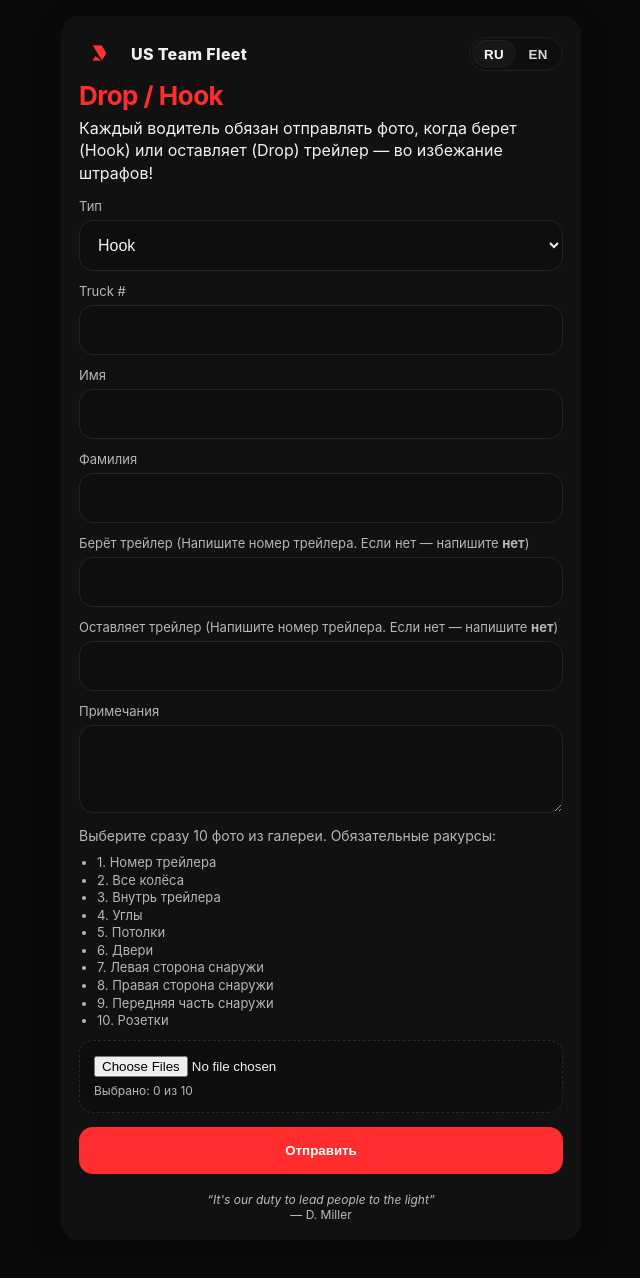
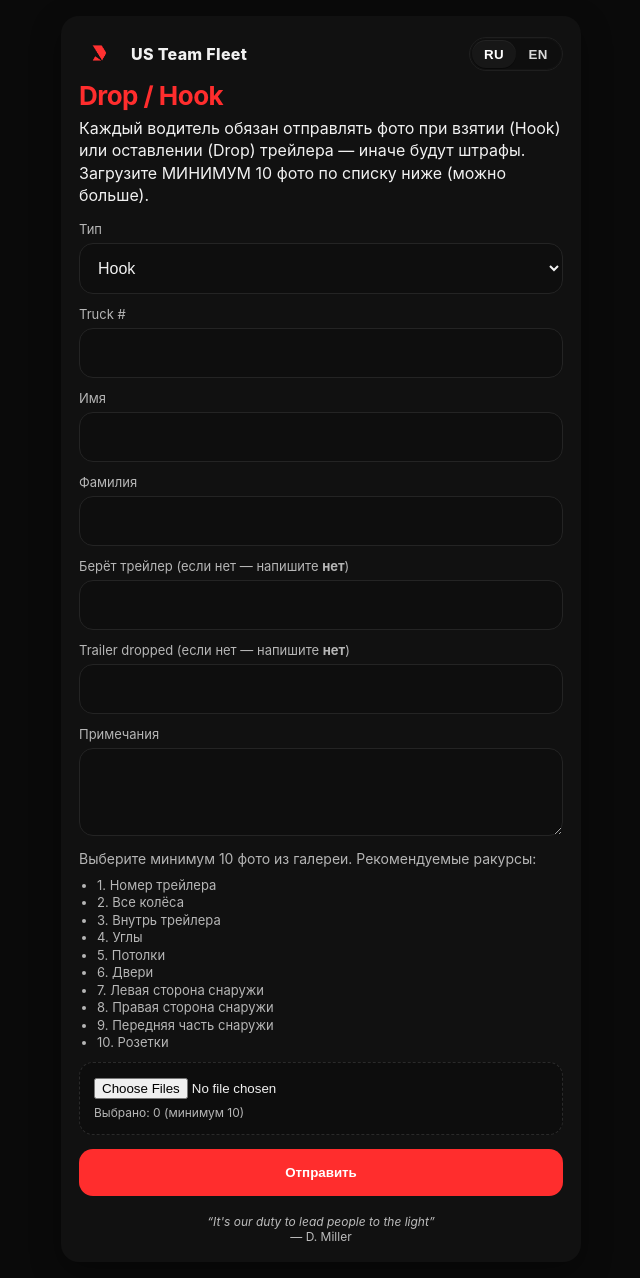
Before and after one commit to danmiller22/222, a Next.js app in the folder drop-hook-vercel-fixed-public/: page / in a window 1280 px wide. Shown: the whole page, without its empty margins (319-959 px from the left). Before the commit the page ends 1256 px from the top, so only its background shows below. Built offline with nearby package versions, Linux system fonts and the light colour scheme.

Commit message:
Update page.tsx

```diff
--- a/drop-hook-vercel-fixed-public/app/page.tsx
+++ b/drop-hook-vercel-fixed-public/app/page.tsx
@@ -11,23 +11,23 @@ const STR = {
     brand: 'US Team Fleet',
     title: 'Drop / Hook',
     policy:
-      'Каждый водитель обязан отправлять фото, когда берет (Hook) или оставляет (Drop) трейлер — во избежание штрафов!',
+      'Каждый водитель обязан отправлять фото при взятии (Hook) или оставлении (Drop) трейлера — иначе будут штрафы. Загрузите МИНИМУМ 10 фото по списку ниже (можно больше).',
     type: 'Тип',
     hook: 'Hook',
     drop: 'Drop',
     truck: 'Truck #',
     first: 'Имя',
     last: 'Фамилия',
-    pick: 'Берёт трейлер (Напишите номер трейлера. Если нет — напишите <b>нет</b>)',
-    droptr: 'Оставляет трейлер (Напишите номер трейлера. Если нет — напишите <b>нет</b>)',
+    pick: 'Берёт трейлер (если нет — напишите <b>нет</b>)',
+    droptr: 'Trailer dropped (если нет — напишите <b>нет</b>)',
     notes: 'Примечания',
-    choose10: 'Выберите сразу 10 фото из галереи. Обязательные ракурсы:',
-    chosen: (n:number)=>`Выбрано: ${n} из 10`,
+    choose10: 'Выберите минимум 10 фото из галереи. Рекомендуемые ракурсы:',
+    chosen: (n:number)=>`Выбрано: ${n} (минимум 10)`,
     send: 'Отправить',
     sending: 'Отправка…',
     done: 'Готово ✔ Письмо отправлено.',
     needField: (k:string)=>`Заполни поле: ${k}`,
-    must10: (n:number)=>`Нужно ровно 10 фото. Сейчас: ${n}`,
+    must10: (n:number)=>`Мало фото: ${n}. Нужно минимум 10.`,
     tooBig: 'Суммарный размер фото >24MB. Снимайте меньшим размером.',
     err: 'Ошибка отправки',
     angles: [
@@ -48,7 +48,7 @@ const STR = {
     brand: 'US Team Fleet',
     title: 'Drop / Hook',
     policy:
-      'Every driver must submit photos when hooking (Hook) or dropping (Drop) a trailer — in order to avoid charges!',
+      'Every driver must submit photos when hooking (Hook) or dropping (Drop) a trailer — penalties otherwise. Upload AT LEAST 10 photos from the list below (more is allowed).',
     type: 'Type',
     hook: 'Hook',
     drop: 'Drop',
@@ -58,18 +58,18 @@ const STR = {
     pick: 'Trailer picked (if none — write <b>none</b>)',
     droptr: 'Trailer dropped (if none — write <b>none</b>)',
     notes: 'Notes',
-    choose10: 'Select exactly 10 photos from gallery. Mandatory angles:',
-    chosen: (n:number)=>`Selected: ${n} / 10`,
+    choose10: 'Select at least 10 photos from gallery. Recommended angles:',
+    chosen: (n:number)=>`Selected: ${n} (min 10)`,
     send: 'Send',
     sending: 'Sending…',
     done: 'Done ✔ Email sent.',
     needField: (k:string)=>`Fill the field: ${k}`,
-    must10: (n:number)=>`You must select exactly 10 photos. Now: ${n}`,
+    must10: (n:number)=>`Too few photos: ${n}. Minimum is 10.`,
     tooBig: 'Total photo size >24MB. Use smaller images.',
     err: 'Submit error',
     angles: [
       'Trailer number',
-      'All tires',
+      'All wheels',
       'Inside the trailer',
       'Corners',
       'Ceilings',
@@ -101,8 +101,9 @@ export default function Page() {
     for (const k of required) {
       if (!fd.get(k)) { setState({status:'error', message:t.needField(k)}); return; }
     }
-    if (files.length !== 10) { setState({status:'error', message:t.must10(files.length)}); return; }
+    if (files.length < 10) { setState({status:'error', message:t.must10(files.length)}); return; }
 
+    // ВАЖНО: почтовые сервисы режут >~25MB. Оставляем предохранитель.
     const totalBytes = files.reduce((s,f)=>s+f.size, 0);
     if (totalBytes > 24 * 1024 * 1024) { setState({status:'error', message:t.tooBig}); return; }
 
@@ -133,7 +134,7 @@ export default function Page() {
   function onPick(e: React.ChangeEvent<HTMLInputElement>) {
     const list = e.target.files ? Array.from(e.target.files) : [];
     setFiles(list);
-    if (list.length !== 10) setState({status:'error', message:STR[lang].must10(list.length)});
+    if (list.length < 10) setState({status:'error', message:STR[lang].must10(list.length)});
     else setState({status:'idle', message: undefined});
   }
 
@@ -220,7 +221,7 @@ export default function Page() {
             </ul>
 
             <div className="picker">
-              <input type="file" accept="image/*" multiple onChange={onPick} aria-label="Select 10 photos" />
+              <input type="file" accept="image/*" multiple onChange={onPick} aria-label="Select photos (min 10)" />
               <div className="hint">{t.chosen(files.length)}</div>
             </div>
           </div>
```
